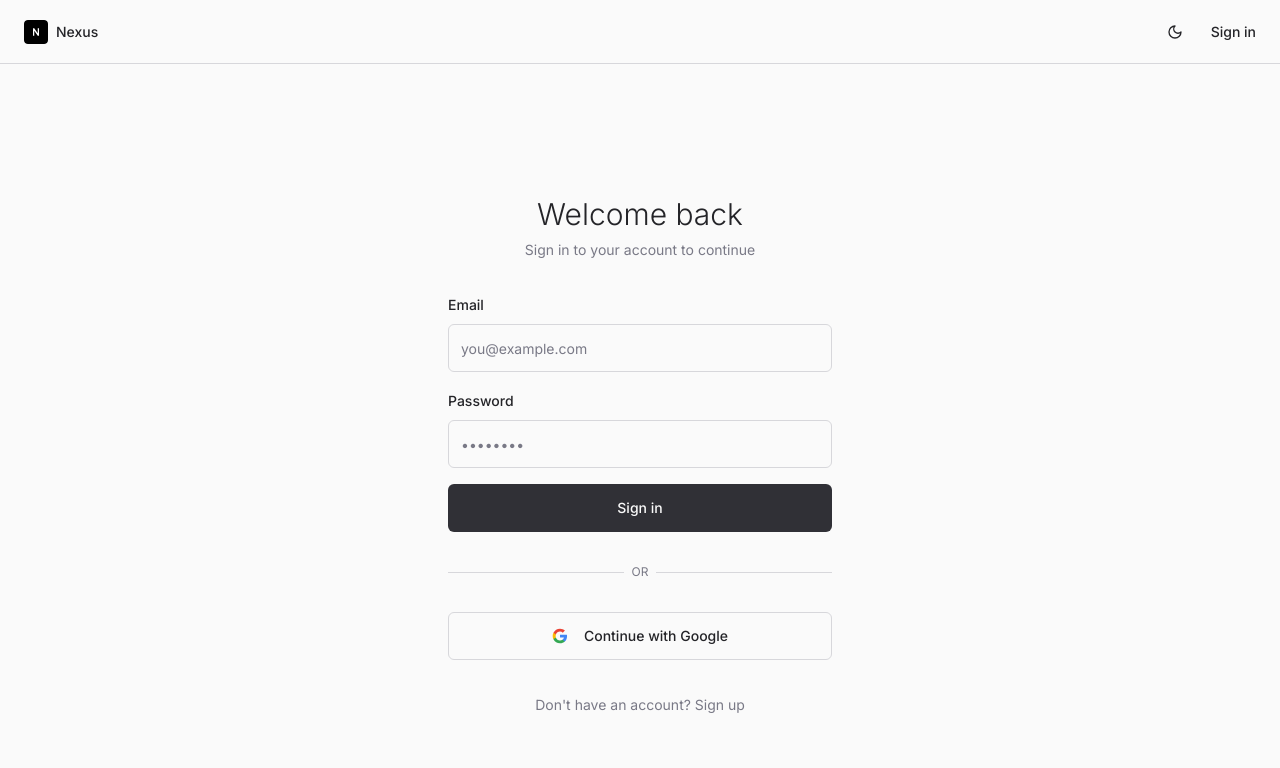
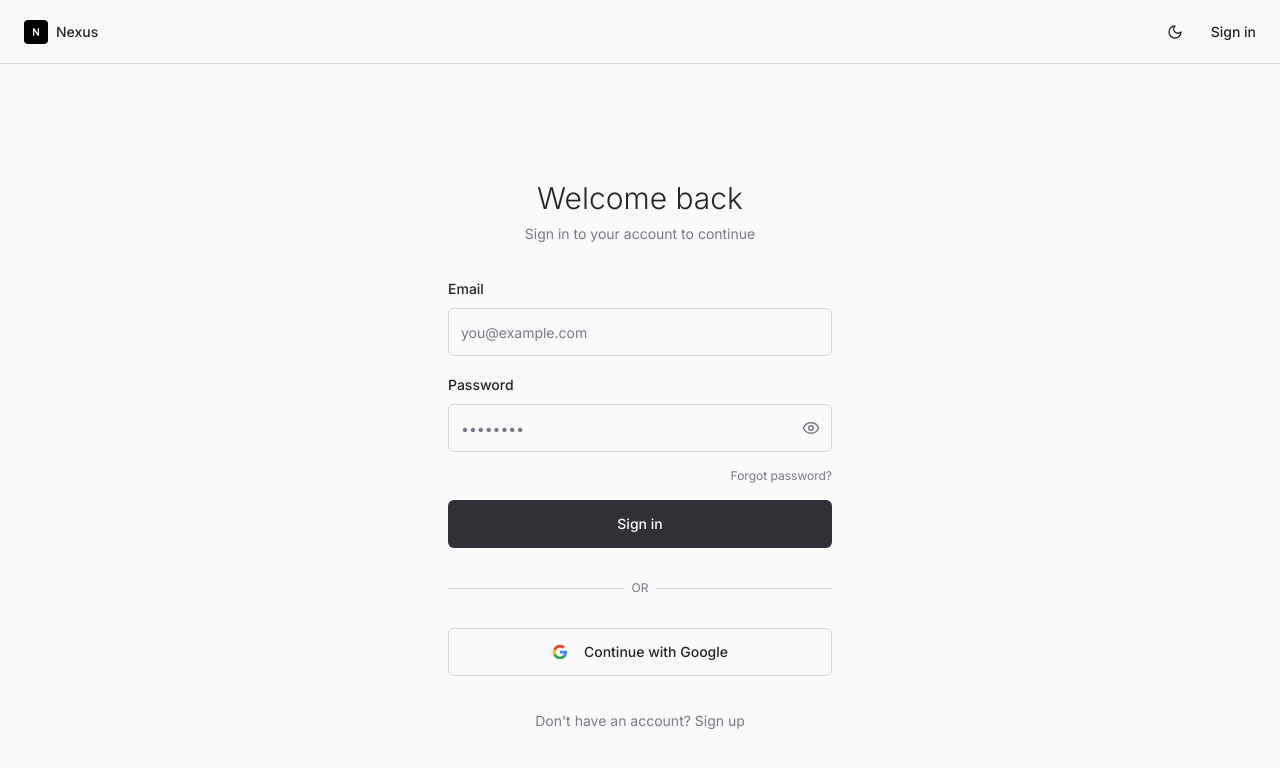
Before and after one commit to patriciasegantine/nexus-app, a Next.js app: page /login in a window 1280 px wide. Shown: the top 768 px of the page. Built offline with nearby package versions, Linux system fonts and the light colour scheme; no server answers.

Commit message:
feat(auth): implement password visibility toggle and login API endpoint

```diff
--- a/src/app/(auth)/login/page.tsx
+++ b/src/app/(auth)/login/page.tsx
@@ -1,6 +1,7 @@
 "use client"
 
 import { useActionState } from "react"
+import { useState } from "react"
 import { signIn } from "next-auth/react"
 import { Button } from "@/components/ui/button"
 import { Input } from "@/components/ui/input"
@@ -8,11 +9,13 @@ import { Label } from "@/components/ui/label"
 import Link from "next/link"
 import { AppRoutes } from "@/constants/routes"
 import { loginUser } from "@/lib/actions/auth"
+import { Eye, EyeOff } from "lucide-react"
 
 const initialState = { success: false, error: undefined }
 
 export default function LoginPage() {
   const [state, action, isPending] = useActionState(loginUser, initialState)
+  const [showPassword, setShowPassword] = useState(false)
 
   return (
     <div className="min-h-screen flex flex-col items-center justify-center p-4">
@@ -39,14 +42,32 @@ export default function LoginPage() {
           </div>
           <div className="space-y-2">
             <Label htmlFor="password">Password</Label>
+            <div className="relative">
               <Input
                 id="password"
                 name="password"
-              type="password"
+                type={showPassword ? "text" : "password"}
                 placeholder="••••••••"
-              className="h-12"
+                className="h-12 pr-11"
                 required
               />
+              <button
+                type="button"
+                onClick={() => setShowPassword((value) => !value)}
+                aria-label={showPassword ? "Hide password" : "Show password"}
+                className="absolute right-3 top-1/2 -translate-y-1/2 text-muted-foreground hover:text-foreground"
+              >
+                {showPassword ? <EyeOff size={18} /> : <Eye size={18} />}
+              </button>
+            </div>
+          </div>
+          <div className="flex justify-end">
+            <Link
+              href={AppRoutes.AUTH.FORGOT_PASSWORD}
+              className="text-xs text-muted-foreground hover:text-foreground transition-colors"
+            >
+              Forgot password?
+            </Link>
           </div>
           {state.error && (
             <p className="text-sm text-destructive">{state.error}</p>
--- /dev/null
+++ b/src/app/api/auth/login/route.ts
@@ -0,0 +1,53 @@
+import bcrypt from "bcryptjs"
+import { db } from "@/lib/db"
+import { loginSchema } from "@/validations/auth"
+import { AUTH_ERROR_CODES } from "@/constants/erros"
+import { AUTH_MESSAGES } from "@/constants/messagens"
+import { apiError, apiSuccess } from "@/lib/api/response"
+
+export async function POST(request: Request) {
+  try {
+    const body = await request.json()
+    const parsed = loginSchema.safeParse(body)
+
+    if (!parsed.success) {
+      return apiError(
+        AUTH_ERROR_CODES.INVALID_CREDENTIALS,
+        parsed.error.errors[0].message,
+        400
+      )
+    }
+
+    const email = parsed.data.email.trim().toLowerCase()
+    const { password } = parsed.data
+
+    const user = await db.user.findUnique({
+      where: { email },
+      select: { id: true, name: true, email: true, password: true },
+    })
+
+    if (!user || !user.password) {
+      return apiError(
+        AUTH_ERROR_CODES.INVALID_CREDENTIALS,
+        AUTH_MESSAGES.INVALID_CREDENTIALS,
+        401
+      )
+    }
+
+    const passwordMatch = await bcrypt.compare(password, user.password)
+    if (!passwordMatch) {
+      return apiError(
+        AUTH_ERROR_CODES.INVALID_CREDENTIALS,
+        AUTH_MESSAGES.INVALID_CREDENTIALS,
+        401
+      )
+    }
+
+    return apiSuccess(
+      { user: { id: user.id, name: user.name, email: user.email } },
+      AUTH_MESSAGES.LOGIN_SUCCESS
+    )
+  } catch {
+    return apiError("INTERNAL_SERVER_ERROR", "Internal server error", 500)
+  }
+}
```
Lines whose indentation alone changed are shown as unchanged.
